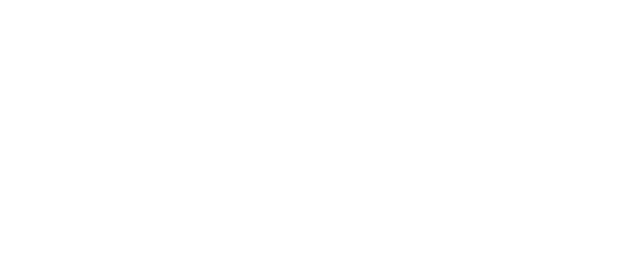
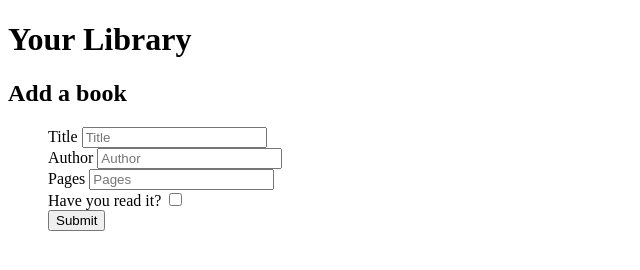
Before and after one commit to Barrymoonshine/library, a plain HTML site: page index.html in a window 1280 px wide. Shown: the whole page, without its empty margins (0-640 px from the left). Drawn offline with Linux system fonts and the light colour scheme.

Commit message:
Created form to add a new book

```diff
--- a/index.html
+++ b/index.html
@@ -9,6 +9,33 @@
     <script src="script.js" defer></script>
 </head>
 <body>
+  <h1>Your Library</h1>
+    <form>
+    <h2>Add a book</h2>
+    <ul>
+        <li>
+            <label for="book_title">Title</label>
+            <input type="text" id="Title" name="book_title" placeholder="Title" required />
+        </li>
+        <li>
+            <label for="author"> Author</label>
+            <input type="text" id="author" name="author" placeholder="Author" required />
+        </li>
+        <li>
+            <label for="pages">Pages</label>
+            <input type="number" id="pages" name="pages"  min="1" placeholder="Pages" required />
+        </li>
+        <li>
+            <label for="have_you_read">Have you read it?</label>
+            <input type="checkbox" id="have_you_read" name="have_you_read" required />
+        </li>
+        <li>
+        <li class="button">
+            <label for="Submit book"></label>
+            <button id="submitButton" type="submit"> Submit</button>
+        </li>
+    </ul>
+    </form>
 
 </body>
 </html>
--- a/script.js
+++ b/script.js
@@ -12,10 +12,16 @@ function Book(title, author, pages, haveRead) {
 
 // call function using new keyword
 
-const book1 = new Book('The Hobbit', 'J.R.R. Tolkien', '295 pages', 'Not read yet');
+const bookOne = new Book('The Hobbit', 'J.R.R. Tolkien', '295 pages', 'Read');
 
-book1.info();
+const bookTwo = new Book('Moby Dick', 'Herman Melville', '544 pages', 'Not yet read');
+
+const bookThree = new Book('War and Peace', 'Leo Tolstoy', '1296 pages', 'Not yet read');
+
+bookOne.info();
+bookTwo.info();
+bookThree.info();
 
 function addBookToLibrary() {
-
+  myLibrary.map();
 }
--- a/style.css
+++ b/style.css
@@ -0,0 +1,3 @@
+ul {
+    list-style: none;
+}
```
